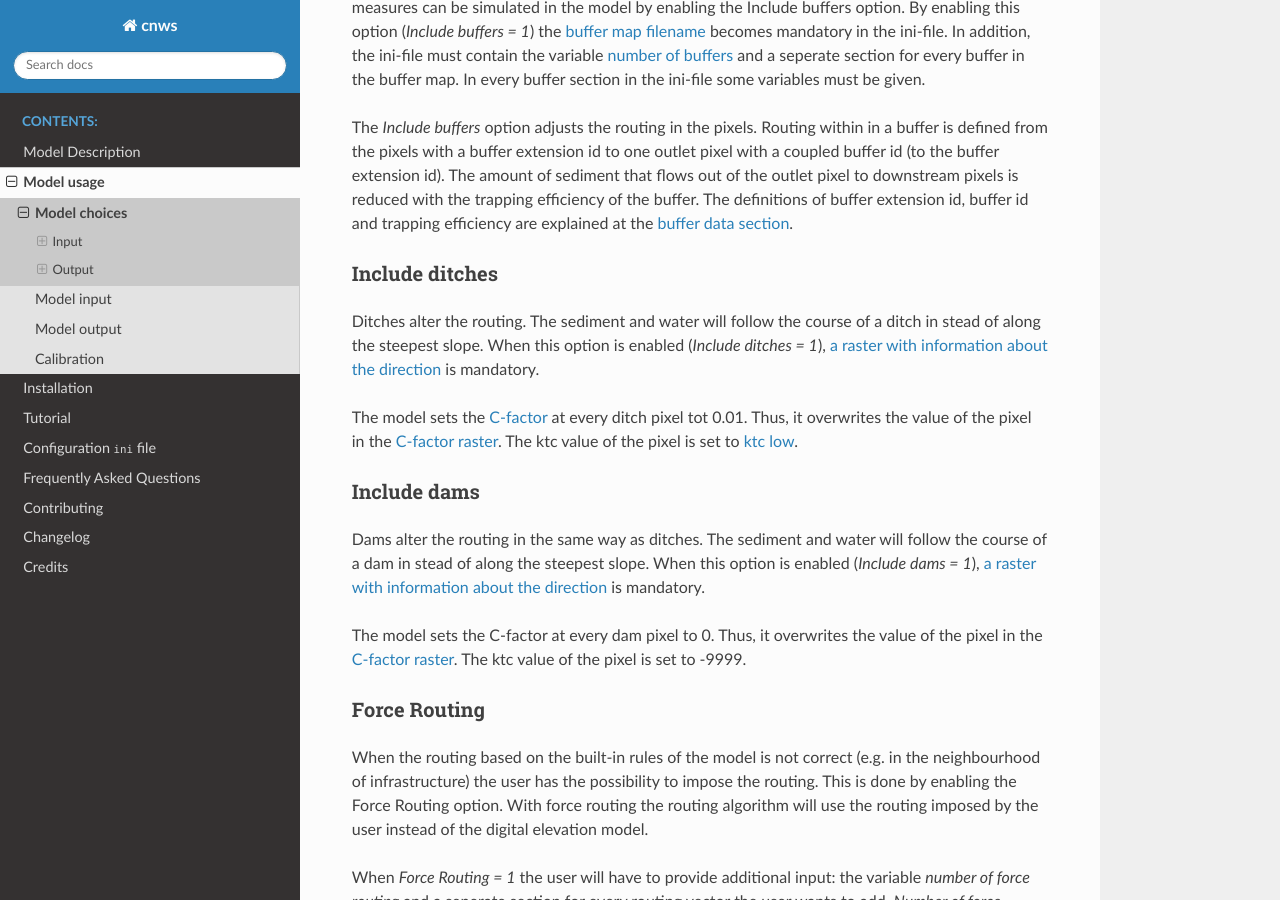
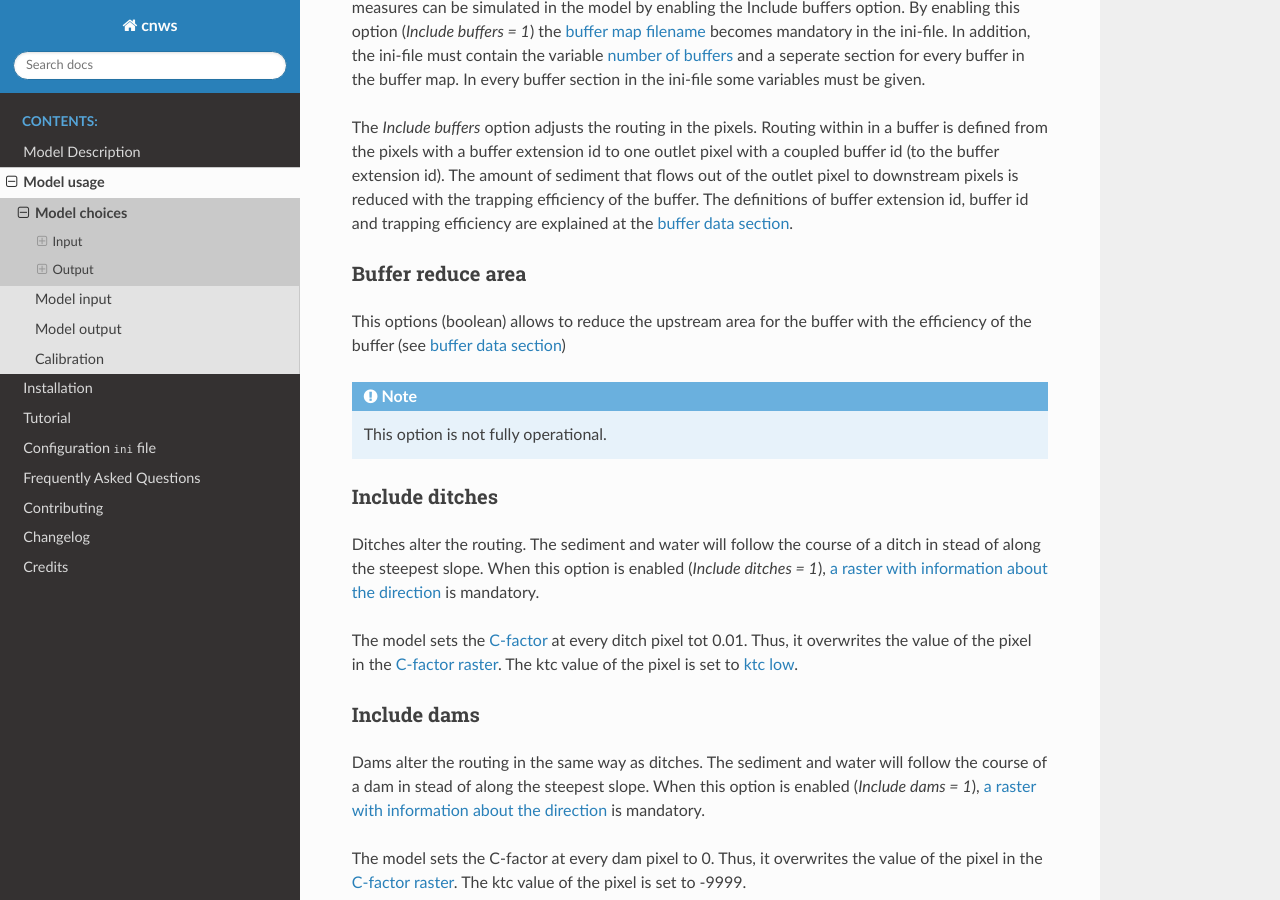
Before and after one commit to watem-sedem/watem-sedem, a Sphinx documentation site: the page built from docs/choices.rst, in a window 1280 px wide and 900 px high, scrolled down 5516 px. Built offline with Sphinx 7.4.7 and the Read the Docs theme 2.0.0, drawn with Linux system fonts in a browser that asks for light colours.

Commit message:
update docs "Buffer reduce area"

```diff
--- a/docs/choices.rst
+++ b/docs/choices.rst
@@ -300,6 +300,16 @@ reduced with the trapping efficiency of the buffer. The definitions of buffer
 extension id, buffer id and trapping efficiency are explained at the
 :ref:`buffer data section <bufferdata>`.
 
+.. _bufferreduce:
+
+Buffer reduce area
+##################
+
+This options (boolean) allows to reduce the upstream area for the buffer with the efficiency of the buffer (see :ref:`buffer data section <bufferdata>`)
+
+.. note::
+    This option is not fully operational.
+
 .. _includeditches:
 
 Include ditches
```
Also changed, not shown: other parts of docs/choices.rst (+9 -0 lines).
